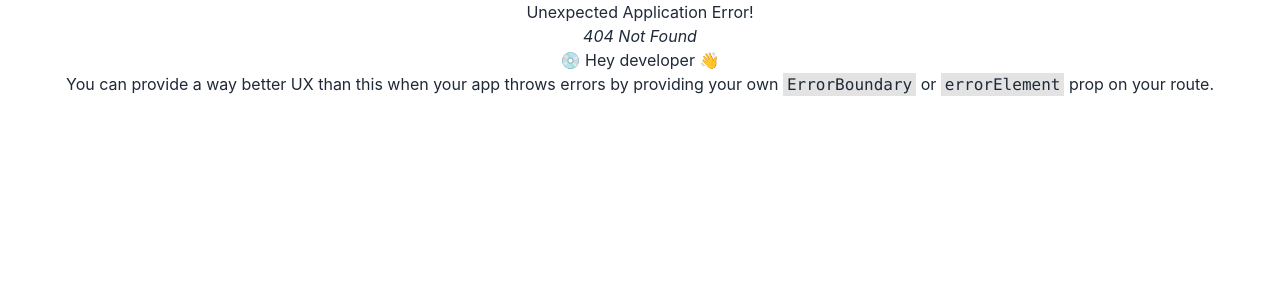
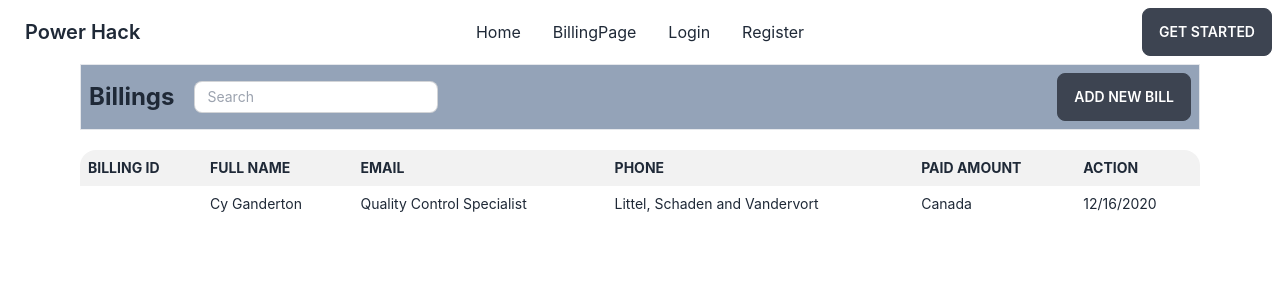
Before and after one commit to SABIKUN-NAHAR-URMY/power-hack, a React (Create React App) app: page /billingPage in a window 1280 px wide. Before the commit this address had no page. Shown: the top 300 px of the page. Built offline with nearby package versions, Linux system fonts and the light colour scheme.

Commit message:
table example added

```diff
--- /dev/null
+++ b/src/components/BillingPage/BillingPage.js
@@ -0,0 +1,44 @@
+import React from 'react';
+
+const BillingPage = () => {
+    return (
+        <div className='mx-20'>
+            <div className='border bg-slate-400 flex justify-between items-center p-2'>
+                <div className='flex gap-5'>
+                    <p className='text-2xl font-bold'>Billings</p>
+                    <input type="text" placeholder="Search" className="input input-bordered input-sm w-full max-w-xs" />
+                </div>
+                <button className='btn'>Add New Bill</button>
+            </div>
+
+            <div className='mt-5'>
+                <div className="overflow-x-auto">
+                    <table className="table table-compact w-full">
+                        <thead>
+                            <tr>
+                                <th>Billing ID</th>
+                                <th>Full Name</th>
+                                <th>Email</th>
+                                <th>Phone</th>
+                                <th>Paid Amount</th>
+                                <th>Action</th>
+                            </tr>
+                        </thead>
+                        <tbody>
+                            <tr>
+                                <th></th>
+                                <td>Cy Ganderton</td>
+                                <td>Quality Control Specialist</td>
+                                <td>Littel, Schaden and Vandervort</td>
+                                <td>Canada</td>
+                                <td>12/16/2020</td>
+                            </tr>
+                        </tbody>
+                    </table>
+                </div>
+            </div>
+        </div>
+    );
+};
+
+export default BillingPage;
--- a/src/components/Header/Header.js
+++ b/src/components/Header/Header.js
@@ -1,6 +1,13 @@
 import React from 'react';
+import { Link } from 'react-router-dom';
 
 const Header = () => {
+    const menuItem = <>
+    <li><Link to='/'>Home</Link></li>
+    <li><Link to='/billingPage'>BillingPage</Link></li>
+    <li><Link to='/login'>Login</Link></li>
+    <li><Link to='/register'>Register</Link></li>
+    </>
     return (
         <div className="navbar bg-base-100">
             <div className="navbar-start">
@@ -9,36 +16,18 @@ const Header = () => {
                         <svg xmlns="http://www.w3.org/2000/svg" className="h-5 w-5" fill="none" viewBox="0 0 24 24" stroke="currentColor"><path strokeLinecap="round" strokeLinejoin="round" strokeWidth="2" d="M4 6h16M4 12h8m-8 6h16" /></svg>
                     </label>
                     <ul tabIndex={0} className="menu menu-compact dropdown-content mt-3 p-2 shadow bg-base-100 rounded-box w-52">
-                        <li><a>Item 1</a></li>
-                        <li tabIndex={0}>
-                            <a className="justify-between">
-                                Parent
-                                <svg className="fill-current" xmlns="http://www.w3.org/2000/svg" width="24" height="24" viewBox="0 0 24 24"><path d="M8.59,16.58L13.17,12L8.59,7.41L10,6L16,12L10,18L8.59,16.58Z" /></svg>
-                            </a>
-                            <ul className="p-2">
-                                <li><a>Submenu 1</a></li>
-                                <li><a>Submenu 2</a></li>
-                            </ul>
-                        </li>
-                        <li><a>Item 3</a></li>
+                        {
+                            menuItem
+                        }
                     </ul>
                 </div>
-                <a className="btn btn-ghost normal-case text-xl">daisyUI</a>
+                <Link to='/' className="btn btn-ghost normal-case text-xl">Power Hack</Link>
             </div>
             <div className="navbar-center hidden lg:flex">
                 <ul className="menu menu-horizontal px-1">
-                    <li><a>Item 1</a></li>
-                    <li tabIndex={0}>
-                        <a>
-                            Parent
-                            <svg className="fill-current" xmlns="http://www.w3.org/2000/svg" width="20" height="20" viewBox="0 0 24 24"><path d="M7.41,8.58L12,13.17L16.59,8.58L18,10L12,16L6,10L7.41,8.58Z" /></svg>
-                        </a>
-                        <ul className="p-2">
-                            <li><a>Submenu 1</a></li>
-                            <li><a>Submenu 2</a></li>
-                        </ul>
-                    </li>
-                    <li><a>Item 3</a></li>
+                    {
+                        menuItem
+                    }
                 </ul>
             </div>
             <div className="navbar-end">
--- /dev/null
+++ b/src/components/Login/Login.js
@@ -0,0 +1,11 @@
+import React from 'react';
+
+const Login = () => {
+    return (
+        <div>
+
+        </div>
+    );
+};
+
+export default Login;
--- /dev/null
+++ b/src/components/Register/Register.js
@@ -0,0 +1,11 @@
+import React from 'react';
+
+const Register = () => {
+    return (
+        <div>
+
+        </div>
+    );
+};
+
+export default Register;
```
Also changed, not shown: src/components/Router/Router.js (+6 -1 lines).
